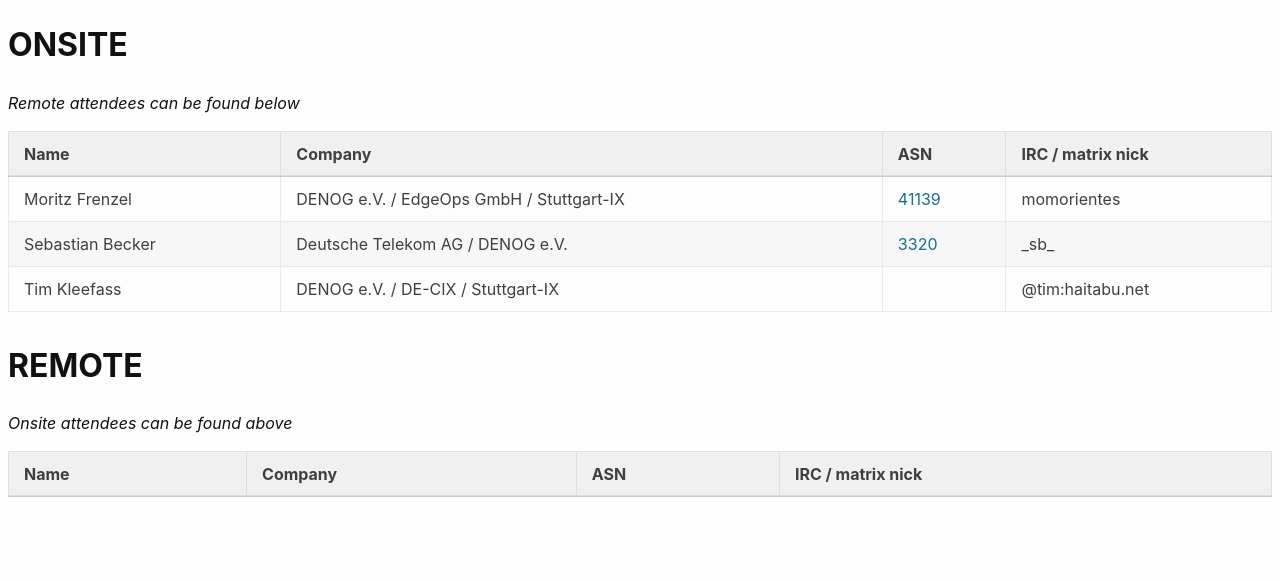
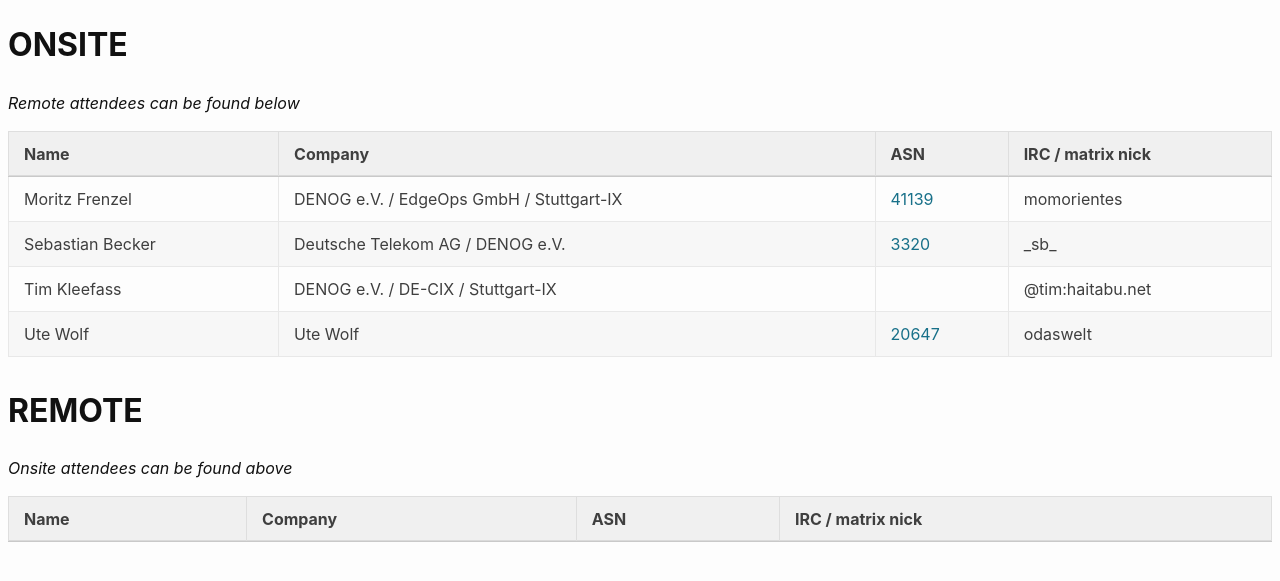
Before and after one commit to denog/pretix-attendeelist, a Jekyll site: the page built from denog17/index.markdown, in a window 1280 px wide. Shown: the top 581 px of the page. Built offline with Jekyll 4.4.1, drawn with Linux system fonts in a browser that asks for light colours.

Commit message:
Latest data: Sun Apr 27 19:10:30 UTC 2025

```diff
--- a/_data/attendees_denog17_onsite.json
+++ b/_data/attendees_denog17_onsite.json
@@ -16,5 +16,11 @@
     "company": "DENOG e.V. / DE-CIX / Stuttgart-IX",
     "irc": "@tim:haitabu.net",
     "asn": null
+  },
+  {
+    "name": "Ute Wolf",
+    "company": "Ute Wolf",
+    "irc": "odaswelt",
+    "asn": "20647"
   }
 ]
```
